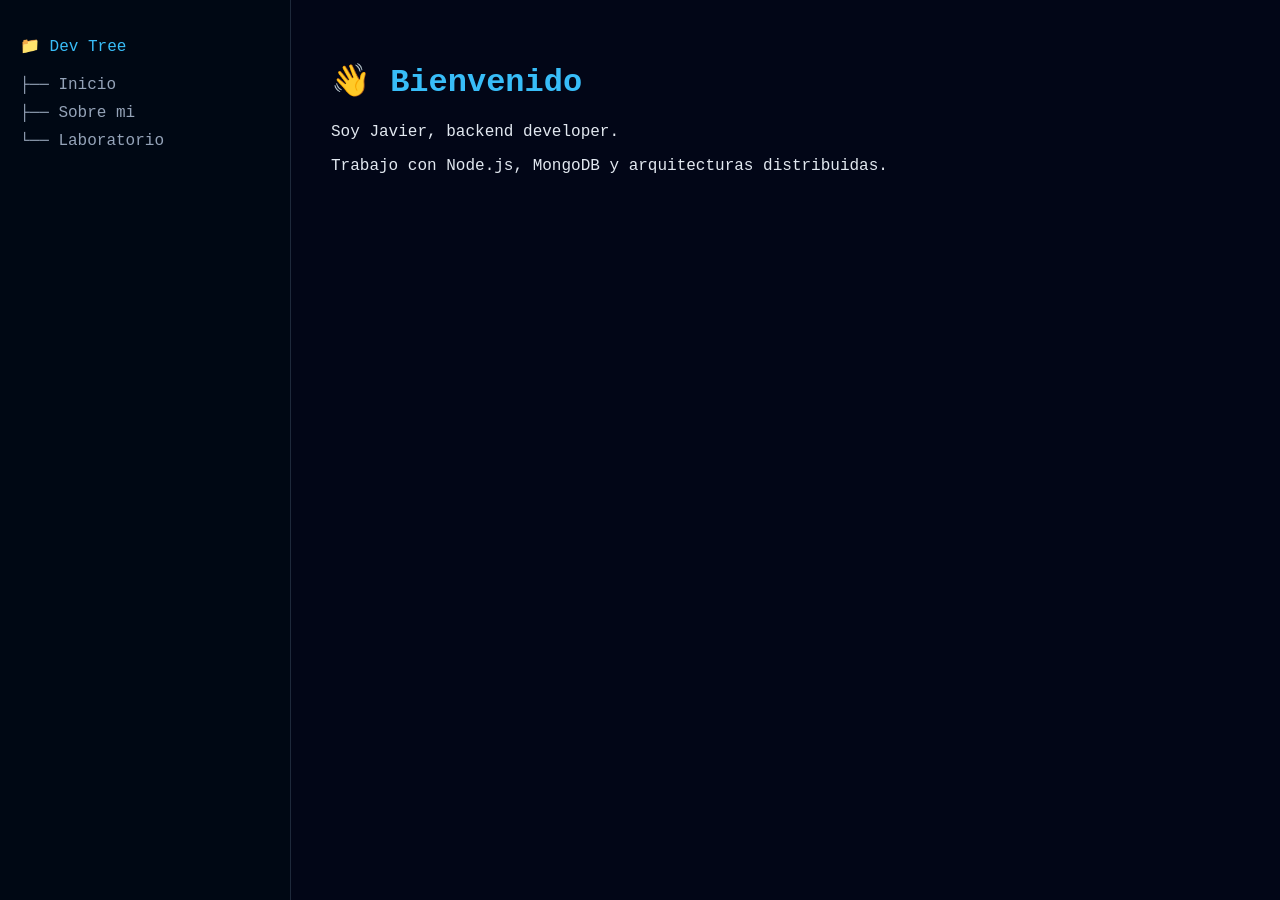
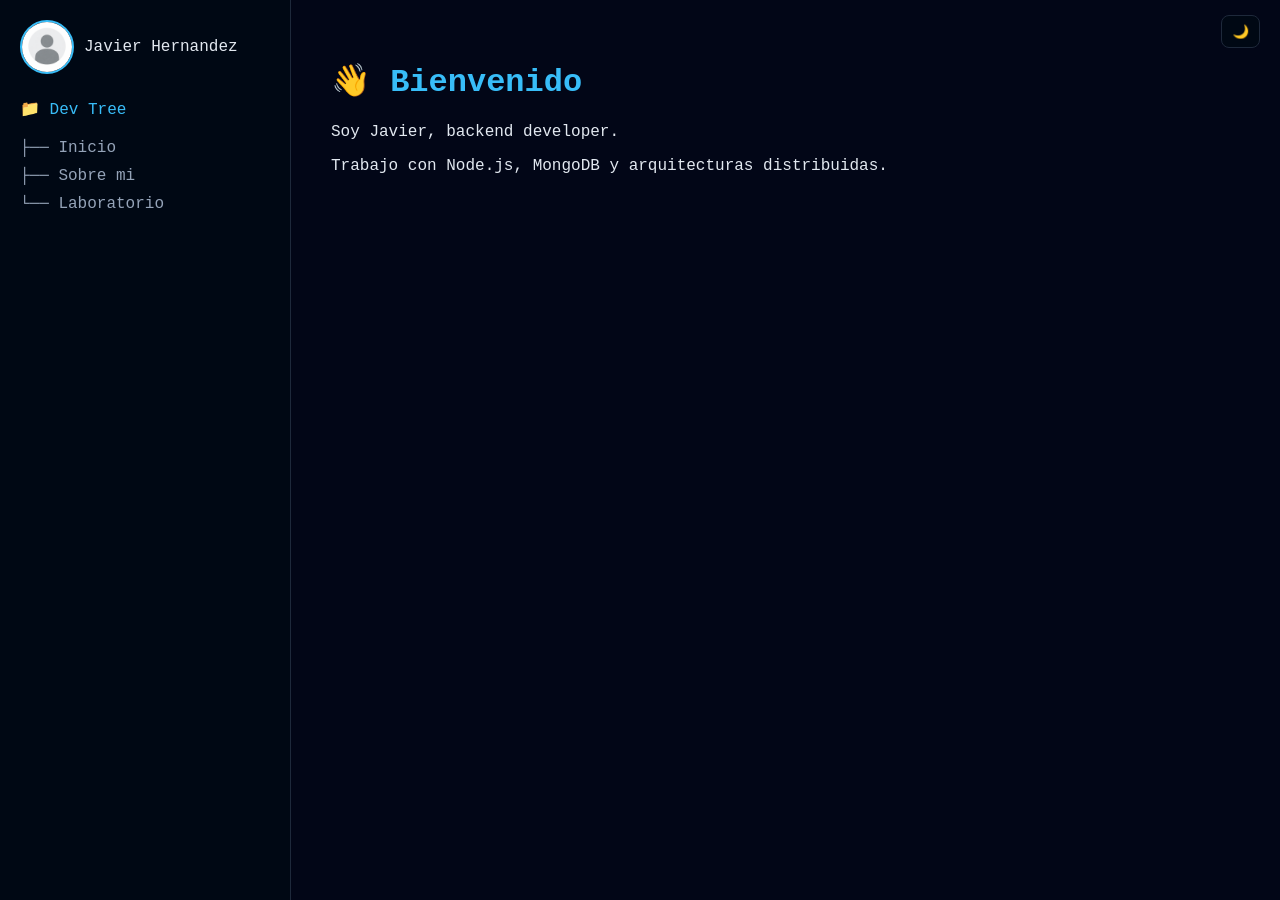
Before and after one commit to xavihers/xavihers.github.io, a Jekyll site: the page built from index.md, in a window 1280 px wide. Built offline with Jekyll 4.4.1, drawn with Linux system fonts in a browser that asks for light colours.

Commit message:
version 0.1.1

```diff
--- a/_layouts/default.html
+++ b/_layouts/default.html
@@ -1,16 +1,24 @@
 <!DOCTYPE html>
 <html lang="es">
+
 <head>
   <meta charset="UTF-8">
   <meta name="viewport" content="width=device-width, initial-scale=1.0">
   <title>{{ page.title }} | {{ site.title }}</title>
   <link rel="stylesheet" href="/assets/css/style.css">
+  <script src="/assets/js/app.js"></script>
+  <html data-theme="dark"></html>
 </head>
+
 <body>
-
+  <button id="themeToggle" class="theme-toggle">🌙</button>
   <div class="container">
 
     <aside class="sidebar">
+      <div class="profile">
+        <img src="/assets/profile.png" />
+        <p>Javier Hernandez</p>
+      </div>
       <div class="tree">
         <p>📁 {{ site.title }}</p>
         <a href="/">├── Inicio</a>
@@ -26,4 +34,5 @@
   </div>
 
 </body>
+
 </html>
--- a/assets/css/style.css
+++ b/assets/css/style.css
@@ -1,42 +1,112 @@
+/* ===== THEME VARIABLES ===== */
+:root {
+  --bg: #020617;
+  --text: #e2e8f0;
+  --sidebar: #000814;
+  --border: #1e293b;
+  --primary: #38bdf8;
+  --secondary: #94a3b8;
+}
+
+[data-theme="light"] {
+  --bg: #ffffff;
+  --text: #0f172a;
+  --sidebar: #f1f5f9;
+  --border: #cbd5e1;
+  --primary: #0284c7;
+  --secondary: #475569;
+}
+
+/* ===== GLOBAL ===== */
 body {
   margin: 0;
   font-family: "Courier New", monospace;
-  background: #020617;
-  color: #e2e8f0;
+  background: var(--bg);
+  color: var(--text);
+  transition: background 0.3s ease, color 0.3s ease;
 }
 
+/* ===== LAYOUT ===== */
 .container {
   display: flex;
   height: 100vh;
 }
 
+/* ===== SIDEBAR ===== */
 .sidebar {
   width: 250px;
-  background: #000814;
+  background: var(--sidebar);
   padding: 20px;
-  border-right: 1px solid #1e293b;
+  border-right: 1px solid var(--border);
+  transition: background 0.3s ease;
 }
 
+/* ===== PROFILE ===== */
+.profile {
+  display: flex;
+  align-items: center;
+  gap: 10px;
+  margin-bottom: 25px;
+}
+
+.profile img {
+  width: 50px;
+  height: 50px;
+  border-radius: 50%;
+  border: 2px solid var(--primary);
+}
+
+.profile .name {
+  font-size: 13px;
+  color: var(--secondary);
+}
+
+/* ===== TREE ===== */
 .tree p {
-  color: #38bdf8;
+  color: var(--primary);
   margin-bottom: 20px;
 }
 
 .tree a {
   display: block;
   text-decoration: none;
-  color: #94a3b8;
+  color: var(--secondary);
   margin: 10px 0;
+  transition: color 0.2s ease;
 }
 
 .tree a:hover {
-  color: #38bdf8;
+  color: var(--primary);
 }
 
+/* ===== CONTENT ===== */
 .content {
   flex: 1;
   padding: 40px;
   overflow-y: auto;
 }
 
-h1 { color: #38bdf8; }
+/* ===== TITLES ===== */
+h1 {
+  color: var(--primary);
+}
+
+/* ===== THEME TOGGLE BUTTON ===== */
+.theme-toggle {
+  position: fixed;
+  top: 15px;
+  right: 20px;
+  background: var(--sidebar);
+  color: var(--text);
+  border: 1px solid var(--border);
+  padding: 8px 10px;
+  border-radius: 8px;
+  cursor: pointer;
+  z-index: 1000;
+  transition: all 0.2s ease;
+}
+
+.theme-toggle:hover {
+  background: var(--primary);
+  color: #fff;
+}
--- /dev/null
+++ b/assets/js/app.js
@@ -0,0 +1,18 @@
+document.addEventListener("DOMContentLoaded", () => {
+  const toggle = document.getElementById("themeToggle");
+
+  const savedTheme = localStorage.getItem("theme") || "dark";
+  document.documentElement.setAttribute("data-theme", savedTheme);
+
+  toggle.textContent = savedTheme === "dark" ? "🌙" : "☀️";
+
+  toggle.addEventListener("click", () => {
+    const current = document.documentElement.getAttribute("data-theme");
+    const newTheme = current === "dark" ? "light" : "dark";
+
+    document.documentElement.setAttribute("data-theme", newTheme);
+    localStorage.setItem("theme", newTheme);
+
+    toggle.textContent = newTheme === "dark" ? "🌙" : "☀️";
+  });
+});
```
Also changed, not shown: assets/profile.png (added), 8 other files. Lines whose indentation alone changed are shown as unchanged.
